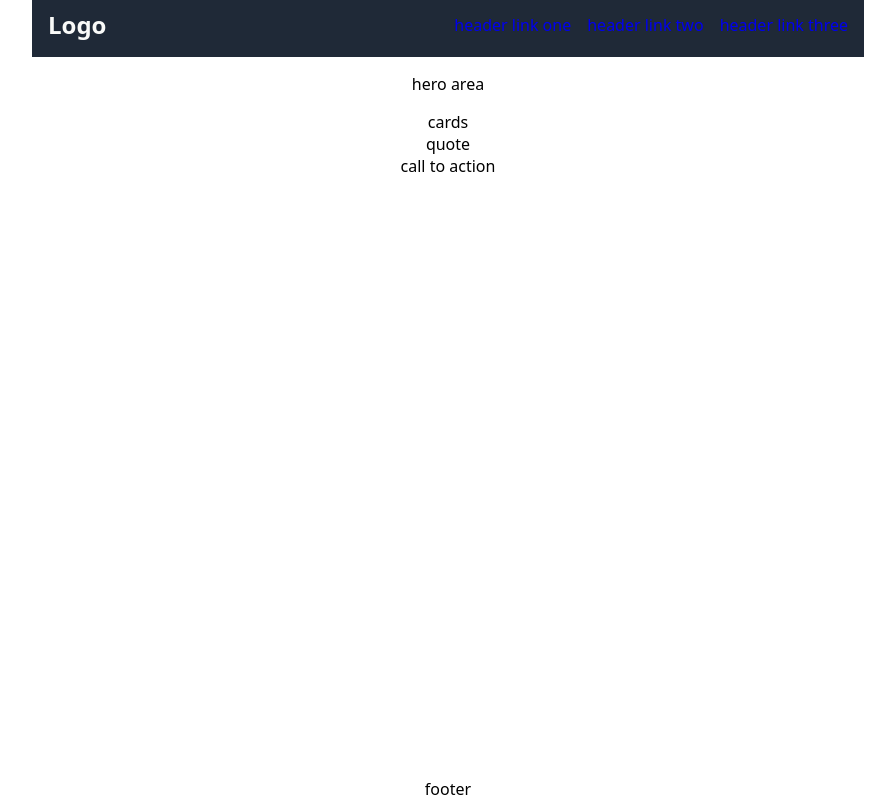
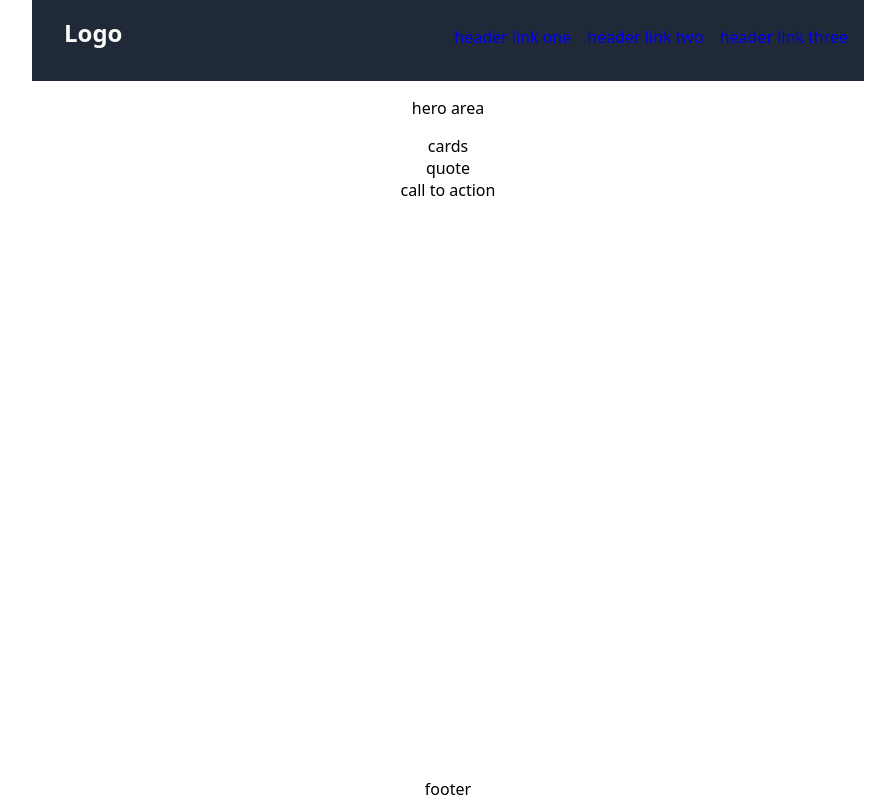
Before and after one commit to chickells/css-landing-page, a plain HTML site: page index.html in a window 1280 px wide. Shown: the whole page, without its empty margins (192-1087 px from the left). Drawn offline with Linux system fonts and the light colour scheme.

Commit message:
fixed small width screen padding for "Logo" bg color still doesn't stretch to edge of screen...why?

```diff
--- a/styles.css
+++ b/styles.css
@@ -31,7 +31,8 @@ body {
     font-size: 24px;
     font-weight: 900;
     color: #f9faf8;
-
+    padding: 16px;
+    padding-top: 8px;
 }
 
 .container {
```
